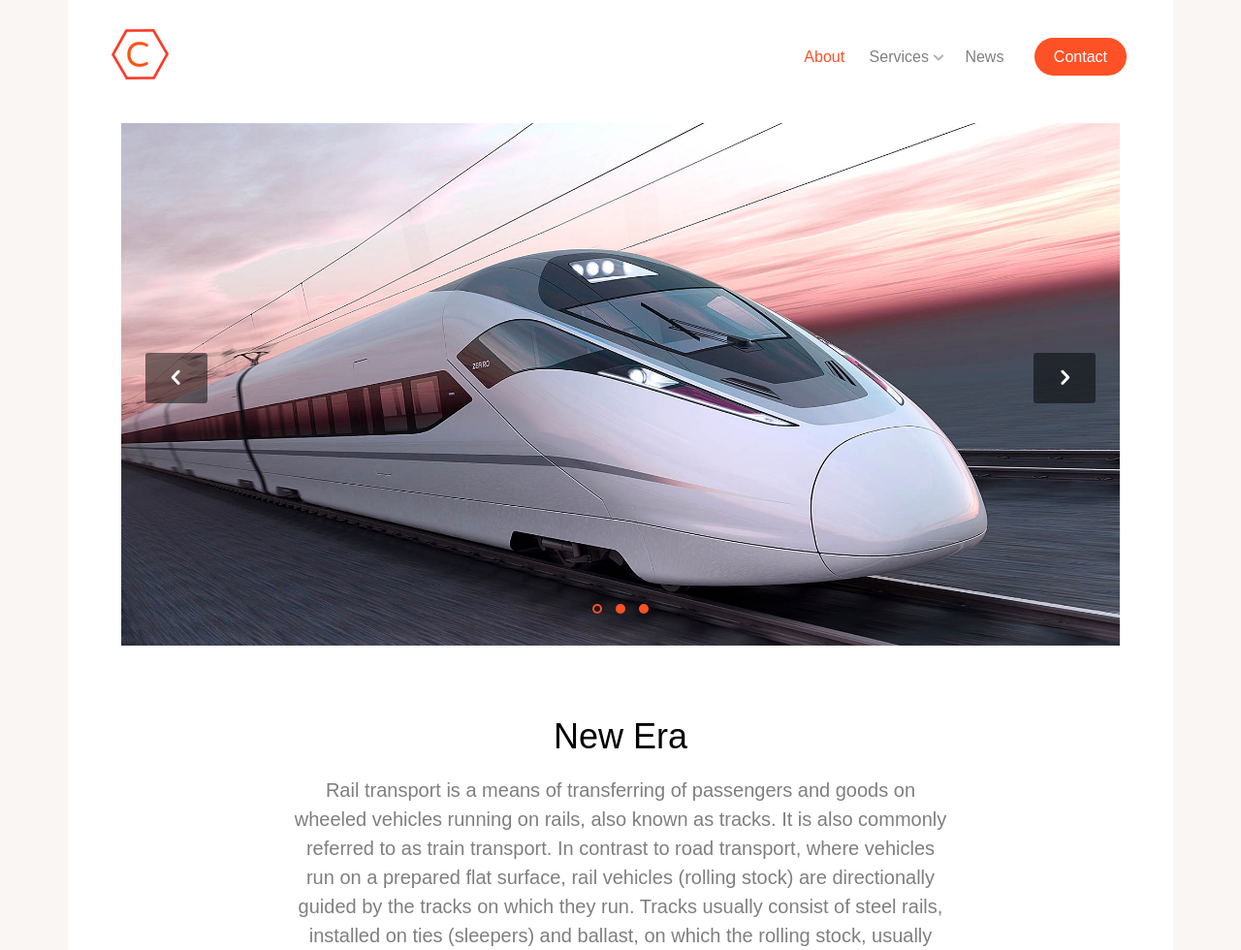
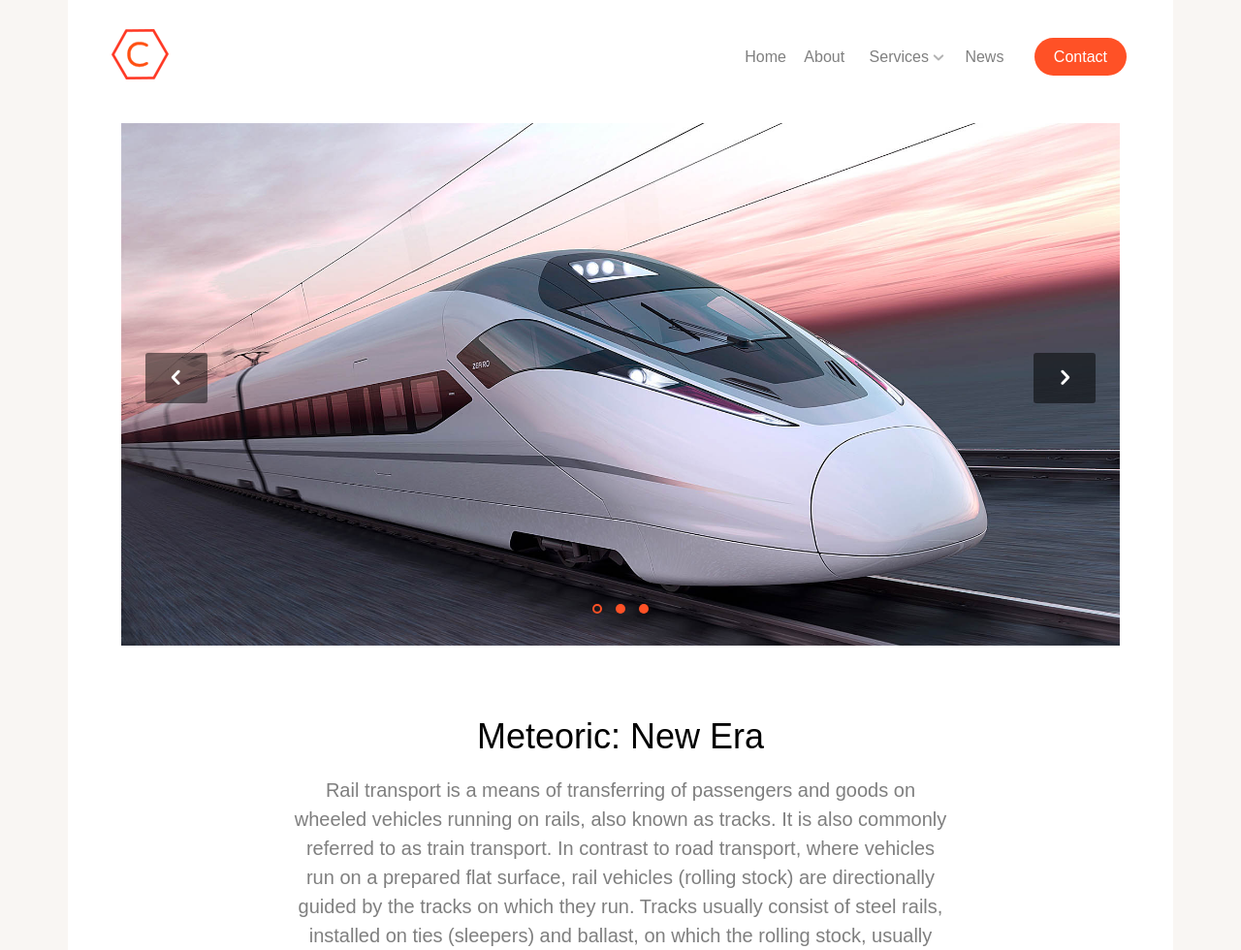
Before and after one commit to hychrisli/web-app-php, a PHP site: page /index.php in a window 1280 px wide. Shown: the top 980 px of the page at 97% size. Run offline with PHP 8.4, Linux system fonts and the light colour scheme; some web fonts are replaced.

Commit message:
Content adjustment

```diff
--- a/header.php
+++ b/header.php
@@ -4,7 +4,8 @@
     <div id="fh5co-logo"><a href="index.php"><img src="images/logo.jpg" alt="Free HTML5 Website Template"></a></div>
     <nav id="fh5co-main-nav" role="navigation">
       <ul>
-                <li class="active"><a href="about.php">About</a></li>
+        <li><a href="index.php">Home</a></li>
+        <li><a href="about.php">About</a></li>
         <li class="has-sub">
           <div class="drop-down-menu">
             <a href="services.php">Services</a>
--- a/index.php
+++ b/index.php
@@ -26,7 +26,7 @@
       <div class="container">
         <div class="row row-bottom-padded-md">
           <div class="col-md-8 col-md-offset-2 text-center ts-intro">
-            <h1>New Era</h1>
+            <h1>Meteoric: New Era</h1>
             <p class="fh5co-lead">Rail transport is a means of transferring of passengers and goods on wheeled vehicles
               running on rails, also known as tracks. It is also commonly referred to as train transport. In contrast to
               road transport, where vehicles run on a prepared flat surface, rail vehicles (rolling stock) are
```
Lines whose indentation alone changed are shown as unchanged.
